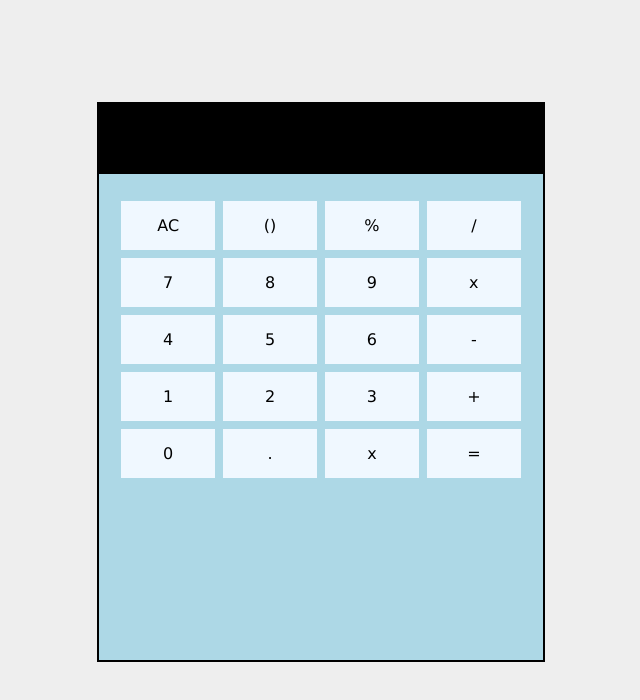
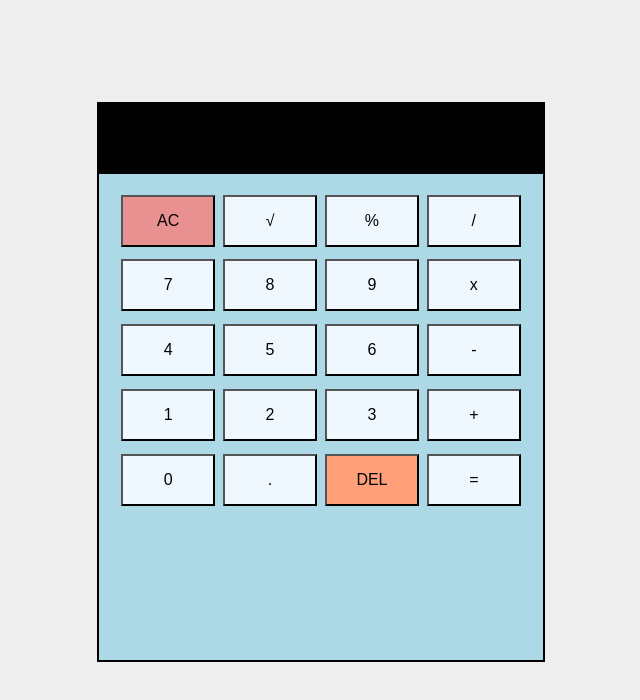
Before and after one commit to Vinitvh/calculator, a website built with webpack: page dist/index.html in a window 1280 px wide. Shown: the whole page, without its empty margins (319-959 px from the left). Built offline with nearby package versions, Linux system fonts and the light colour scheme.

Commit message:
updated styles

```diff
--- a/dist/index.html
+++ b/dist/index.html
@@ -9,29 +9,29 @@
   </head>
   <body>
     <div class="container">
-      <div class="main-display">
+      <div class="main">
         <div class="output"></div>
-        <div class="buttons">
-          <a href="#">AC</a>
-          <a href="#">()</a>
-          <a href="#">%</a>
-          <a href="#">/</a>
-          <a href="#">7</a>
-          <a href="#">8</a>
-          <a href="#">9</a>
-          <a href="#">x</a>
-          <a href="#">4</a>
-          <a href="#">5</a>
-          <a href="#">6</a>
-          <a href="#">-</a>
-          <a href="#">1</a>
-          <a href="#">2</a>
-          <a href="#">3</a>
-          <a href="#">+</a>
-          <a href="#">0</a>
-          <a href="#">.</a>
-          <a href="#">x</a>
-          <a href="#">=</a>
+        <div class="grid">
+          <button>AC</button>
+          <button>√</button>
+          <button>%</button>
+          <button>/</button>
+          <button>7</button>
+          <button>8</button>
+          <button>9</button>
+          <button>x</button>
+          <button>4</button>
+          <button>5</button>
+          <button>6</button>
+          <button>-</button>
+          <button>1</button>
+          <button>2</button>
+          <button>3</button>
+          <button>+</button>
+          <button>0</button>
+          <button>.</button>
+          <button>DEL</button>
+          <button>=</button>
         </div>
       </div>
     </div>
--- a/dist/styles.css
+++ b/dist/styles.css
@@ -20,7 +20,7 @@ a {
   margin: auto;
 }
 
-.main-display {
+.main {
   width: 35%;
   height: 70vh;
   margin: auto;
@@ -35,10 +35,10 @@ a {
   background-color: #000;
 }
 
-.buttons {
+.grid {
   width: 90%;
-  height: 50%;
-  padding-top: 6%;
+  height: 60%;
+  padding-top: 4%;
   margin: auto;
   display: grid;
   gap: 8px;
@@ -47,8 +47,17 @@ a {
   align-items: center;
 }
 
-.buttons a {
+.grid > button {
   padding: 15px 15px;
+  font-size: 1rem;
   background-color: aliceblue;
   text-align: center;
 }
+
+.grid button:first-child {
+  background-color: rgb(233, 144, 144);
+}
+
+.grid button:nth-child(19) {
+  background-color: lightsalmon;
+}
```
